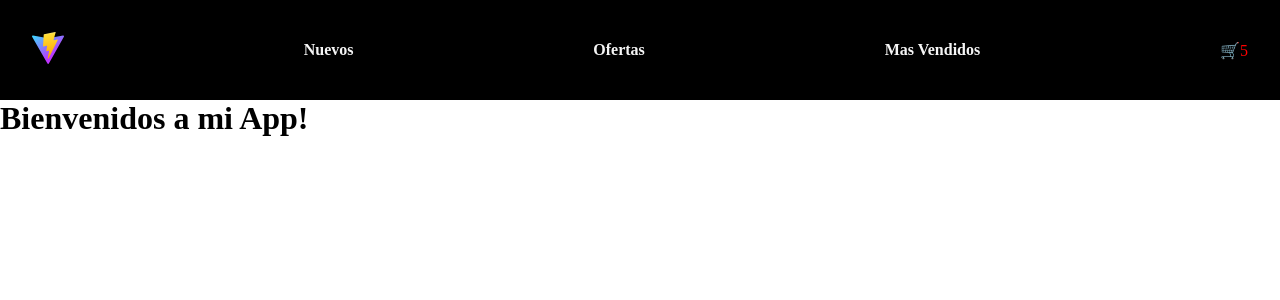
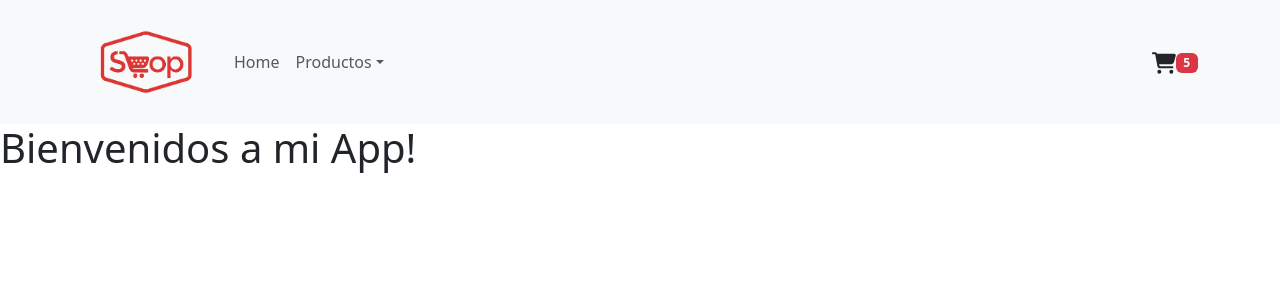
Before and after one commit to ltherisod/coder-flex-81795, a React (Vite) app: page / in a window 1280 px wide. Shown: the top 300 px of the page. Built offline with nearby package versions, Linux system fonts and the light colour scheme.

Commit message:
primer pre entrega con librerias

```diff
--- a/package.json
+++ b/package.json
@@ -10,8 +10,11 @@
     "preview": "vite preview"
   },
   "dependencies": {
+    "bootstrap": "^5.3.8",
     "react": "^19.2.0",
-    "react-dom": "^19.2.0"
+    "react-bootstrap": "^2.10.10",
+    "react-dom": "^19.2.0",
+    "react-icons": "^5.5.0"
   },
   "devDependencies": {
     "@eslint/js": "^9.39.1",
--- a/src/App.jsx
+++ b/src/App.jsx
@@ -1,10 +1,12 @@
 
 import './App.css'
+import 'bootstrap/dist/css/bootstrap.min.css';
 import ItemCount from './components/ItemCount'
 import ItemListContainer from './components/ItemListContainer'
 //import de componentes
 // import BotonMultiuso from "./examples/BotonMultiuso"
 import NavBar from "./components/NavBar"
+import NavBarBS from './components/NavBarBS';
 
 function App() {
 
@@ -18,7 +20,8 @@
   console.log('App')
   return (
     <>
-    <NavBar/>
+    {/* <NavBar/> */}
+    <NavBarBS/>
     <ItemListContainer mensaje='Bienvenidos a mi App!'/>
     {/* NO ENTRA EN LA PRIMER PRE ENTREGA */}
     {/* <ItemCount/> */}
--- /dev/null
+++ b/src/components/CartWidgetRI.jsx
@@ -0,0 +1,12 @@
+import { FaCartShopping } from "react-icons/fa6";
+import Badge from 'react-bootstrap/Badge';
+const CartWidgetRI = ()=> {
+    return(
+        <div>
+            <FaCartShopping fontSize={'1.5rem'} />
+            <Badge bg='danger'>5</Badge>
+        </div>
+    )
+}
+
+export default CartWidgetRI
--- a/src/components/ItemCount.jsx
+++ b/src/components/ItemCount.jsx
@@ -30,9 +30,9 @@
 }
     return(
         <div>
-            <button onClick={restar}>-</button>
-            <span>{count}</span>
-            <button onClick={sumar}>+</button>
+            <button onClick={restar} className="btn btn-danger">-</button>
+            <span className="btn">{count}</span>
+            <button className="btn btn-success" onClick={sumar}>+</button>
         </div>
     )
 }
--- /dev/null
+++ b/src/components/NavBarBS.jsx
@@ -0,0 +1,37 @@
+import Container from 'react-bootstrap/Container';
+import Nav from 'react-bootstrap/Nav';
+import Navbar from 'react-bootstrap/Navbar';
+import NavDropdown from 'react-bootstrap/NavDropdown';
+import CartWidgetRI from './CartWidgetRI';
+
+function NavBarBS() {
+  return (
+    <Navbar expand="lg" className="bg-body-tertiary">
+      <Container>
+        <Navbar.Brand href="#home">
+            <img src='../logo-shop.png' alt='Logo' style={{width:'8rem'}}/>
+        </Navbar.Brand>
+        <Navbar.Toggle aria-controls="basic-navbar-nav" />
+        <Navbar.Collapse id="basic-navbar-nav">
+          <Nav className="me-auto">
+            <Nav.Link href="#home">Home</Nav.Link>
+            <NavDropdown title="Productos" id="basic-nav-dropdown">
+              <NavDropdown.Item href="#action/3.1">Nuevos</NavDropdown.Item>
+                  <NavDropdown.Divider />
+              <NavDropdown.Item href="#action/3.2">
+                Ofertas
+              </NavDropdown.Item>
+                  <NavDropdown.Divider />
+              <NavDropdown.Item href="#action/3.3">Mas vendidos</NavDropdown.Item>
+
+
+            </NavDropdown>
+          </Nav>
+          <CartWidgetRI/>
+        </Navbar.Collapse>
+      </Container>
+    </Navbar>
+  );
+}
+
+export default NavBarBS;
```
Also changed, not shown: public/logo-shop.png (added), 1 other file (tests, documents, lock files or other folders).
